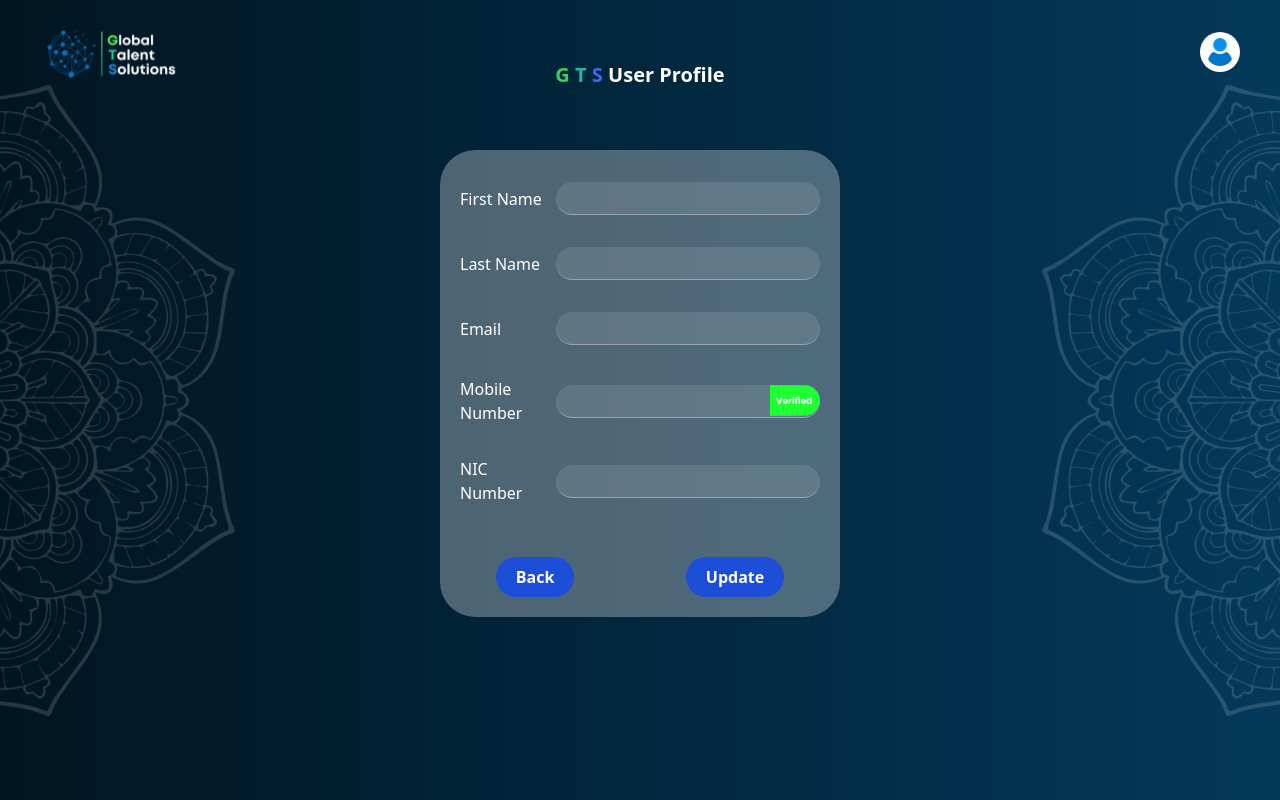
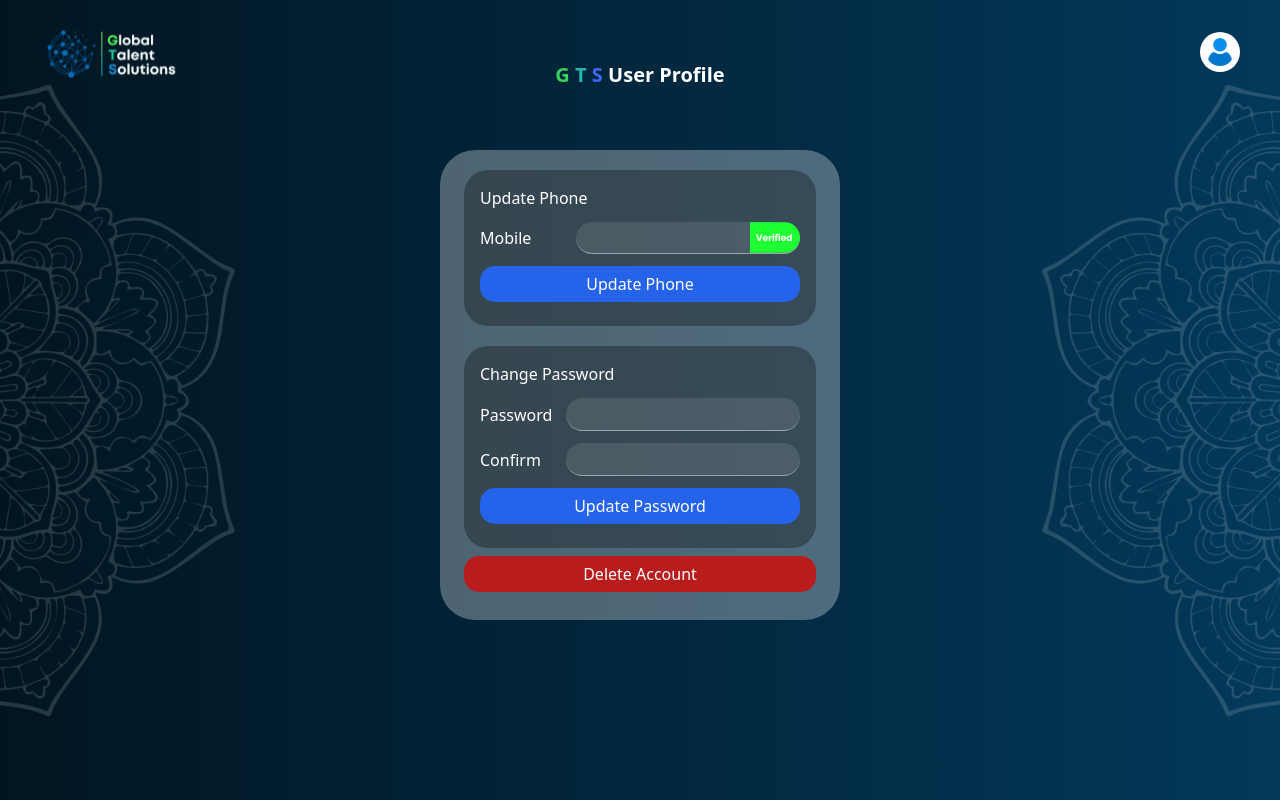
Before and after one commit to Jepsoft/gts, a Next.js app: page /edit-profile in a window 1280 px wide. Built offline with nearby package versions, Linux system fonts and the light colour scheme; no server answers; sample sign-in values are in the browser's storage.

Commit message:
deleteprofile

```diff
--- a/src/app/edit-profile/page.jsx
+++ b/src/app/edit-profile/page.jsx
@@ -11,30 +11,54 @@ import green_verify from "../icons/green_verify.svg";
 import { enqueueSnackbar } from "notistack";
 export default function Edit_profile() {
     const apiUrl = process.env.NEXT_PUBLIC_BASE_URL;
-    var token;
+    const [token, setToken] = useState();
     const [thephone, setthephone] = useState(null);
     const [user_login_done, set_login_done] = useState('visible');
     const [status, setstatus] = useState(green_verify);
     const [user_not_login, set_not_login_done] = useState('blur');
-    const [firstName, setFirstName] = useState("");
-    const [lastName, setLastName] = useState("");
     const [phone, setPhone] = useState("");
-    const [NIC, setNIC] = useState("");
+    const [Password, setPassword] = useState("");
+    const [ConfirmPassword, setConfirmPassword] = useState("");
     const [enableornot, setenabledornot] = useState();
-    const [Email, setEmail] = useState("");
     const [blurscreen, setBlurscreen] = useState('');
     const [hide_item, sethideitem] = useState('hidden');
     const [code, setCode] = useState('');
     const [stvf, setstatus_vf] = useState(false);
-    token = localStorage.getItem('gts_token');
-
+    const update_password = async () => {
+        if (Password == ConfirmPassword) {
+            if (Password.length < 8) {
+                enqueueSnackbar("Password must be at least 8 characters", { variant: 'error' });
+            } else {
+                try {
+                    const tokenUnlock = localStorage.getItem('gts_token');
+                    const response = await axios.post(`${apiUrl}/update_password`, {
+                        password: Password,
+                    }, {
+                        headers: {
+                            'Authorization': `Bearer ${tokenUnlock}`
+                        }
+                    });
+                    if (response.data.result = "success") {
+                        enqueueSnackbar("Password Update Successfully", { variant: 'success' });
+                        setTimeout(() => {
+                            window.location.href = '/profile';
+                        }, 2000);
+                    }
+                } catch (error) {
+                    enqueueSnackbar("Password Update Failed", { variant: 'error' });
+                }
+            }
+        } else {
+            enqueueSnackbar("Password not matched", { variant: 'error' });
+        }
+    }
     useEffect(() => {
         if (typeof window !== 'undefined') {
-            setthephone(localStorage.getItem("phone"));
+            setToken(localStorage.getItem('gts_token'));
             set_login_done(token ? "visible" : "hidden");
             set_not_login_done(token ? "hidden" : "visible");
         } else {
-            token = null;
+            setToken(null);
         }
     }, [token]);
     const handle_verify = async () => {
@@ -76,45 +100,24 @@ export default function Edit_profile() {
         }
     };
     useEffect(() => {
-        if (!token) {
+        if (!localStorage.getItem('gts_token')) {
             enqueueSnackbar("Please Login", { variant: 'error' });
             setTimeout(() => {
                 window.location.href = '/sign-in';
             }, 2000);
         } else {
-            const get_data = async () => {
-                try {
-                    const token_unlock = localStorage.getItem("gts_token");
-
-                    const response = await axios.post(
-                        `${apiUrl}/profile`,
-                        null,
-                        {
-                            headers: {
-                                'Authorization': `Bearer ${token_unlock}`
-                            }
-                        }
-                    );
-                    setFirstName(response.data.result.First_Name);
-                    setLastName(response.data.result.Last_Name);
-                    setPhone(response.data.result.Phone);
-                    setNIC(response.data.result.NIC);
-                    setEmail(response.data.result.Email);
-                    setstatus(response.data.result.Status);
-                    if (response.data.result.Status == 1) {
-                        setstatus(green_verify);
-                    } else {
-                        setstatus(red_verify);
-                    }
-                    localStorage.setItem("phone", response.data.result.Phone);
-
-                } catch (error) {
-                    console.error("Error fetching profile data:", error);
-                    enqueueSnackbar("Failed to fetch profile data", { variant: 'error' });
+            try {
+                if (typeof window !== 'undefined') {
+                    setPhone(localStorage.getItem("phone"));
+                    setthephone(localStorage.getItem("phone"));
+                    setNIC(localStorage.getItem("NIC"));
+                    setEmail(localStorage.getItem("Email"));
+                    setGender(localStorage.getItem("Gender"));
+                    set_login_done("visible");
+                    set_not_login_done("hidden");
                 }
-
-            };
-            get_data();
+            } catch (error) {
+            }
         }
     }, [token]);
     const verify_code = async (event) => {
@@ -149,11 +152,7 @@ export default function Edit_profile() {
                     const response = await axios.post(
                         `${apiUrl}/update_profile`,
                         {
-                            First_Name: firstName,
-                            Last_Name: lastName,
-                            email: Email,
                             Phone: phone,
-                            NIC_Number: NIC,
                         },
                         {
                             headers: {
@@ -161,12 +160,13 @@ export default function Edit_profile() {
                             }
                         }
                     );
-                    enqueueSnackbar(response.data.message, { variant: 'success' });
+                    localStorage.setItem("phone", phone);
+                    enqueueSnackbar("Update Success", { variant: 'success' });
                     setTimeout(() => {
-                        window.location.href = '/profile';
+                        window.location.href = './';
                     }, 2000);
                 } catch (error) {
-                    enqueueSnackbar("User Data Update Failed", { variant: 'error' });
+                    enqueueSnackbar("phone Update Failed", { variant: 'error' });
                 }
             };
 
@@ -176,6 +176,40 @@ export default function Edit_profile() {
         }
 
     }
+    const delete_account = async () => {
+        const token_unlock = localStorage.getItem("gts_token");
+        try {
+            const response = await axios.post(
+                `${apiUrl}/delete_account`,
+                {},
+                {
+                    headers: {
+                        'Authorization': `Bearer ${token_unlock}`
+                    }
+                }
+            );
+            if (response.data.result = "success") {
+
+                setTimeout(() => {
+                    enqueueSnackbar("Account Deleting...", { variant: 'success' });
+                localStorage.removeItem('gts_token');
+                localStorage.removeItem('phone');
+                localStorage.removeItem('firstName');
+                localStorage.removeItem('lastName');
+                localStorage.removeItem('NIC');
+                localStorage.removeItem('Email');
+                localStorage.removeItem('Gender');
+                }, 2000);
+                enqueueSnackbar("Account Deleted", { variant: 'success' });
+                setTimeout(() => {
+                    window.location.href = '../';
+                }, 2000);
+            }
+        } catch (error) {
+            enqueueSnackbar("Account Delete Failed", { variant: 'error' });
+        }
+    }
+
     return (
         <div>
             <div className={`${hide_item} z-10 flex justify-center items-center absolute left-0 right-0 top-0 bottom-0 h-full mt-auto mb-auto`}>
@@ -248,37 +282,62 @@ export default function Edit_profile() {
                             </div>
                         </div>
                     </nav>
-                    <div className="flex items-center justify-center">
-                        <div className=" text-black bg-white bg-opacity-30 min-w-[400px] max-w-[600px] rounded-[35px] ml-[10%] mr-[10%] specical_profile">
-                            <div className="ml-[5%] mr-[5%]">
-                                <div className="flex justify-between items-center mt-8 mb-8">
-                                    <h2 className="text-white w-1/4 text-left">First Name</h2>
-                                    <input type="text" className="bg-white bg-opacity-10 text-white ml-2 border-b border-gray-400 outline-none rounded-[20px] p-1 w-3/4" onChange={(e) => setFirstName(e.target.value)} value={firstName} />
-                                </div>
-                                <div className="flex justify-between items-center mt-8 mb-8">
-                                    <h2 className="text-white w-1/4 text-left">Last Name</h2>
-                                    <input type="text" className="bg-white bg-opacity-10 text-white ml-2 border-b border-gray-400 outline-none rounded-[20px] p-1 w-3/4" onChange={(e) => setLastName(e.target.value)} value={lastName} />
-                                </div>
-                                <div className="flex justify-between items-center mt-8 mb-8">
-                                    <h2 className="text-white w-1/4 text-left">Email</h2>
-                                    <input type="email" className="bg-white bg-opacity-10 text-white ml-2 border-b border-gray-400 outline-none rounded-[20px] p-1 w-3/4" onChange={(e) => setEmail(e.target.value)} value={Email} />
-                                </div>
-                                <div className="flex justify-between items-center mt-8 mb-8">
-                                    <h2 className="text-white w-1/4 text-left">Mobile Number</h2>
-                                    <div className="flex justify-end w-full ">
-                                        <Image src={status} unoptimized width={50} height={50} className="h-[55px] w-[50px]  absolute -mt-[12px]" onClick={handle_verify} />
-                                        <input type="tel" className="bg-white bg-opacity-10 text-white ml-2 border-b border-gray-400 outline-none rounded-[20px] p-1 w-11/12" onChange={phone_proccess} value={phone} />
+                    <div className="flex items-center justify-center h-full p-4 md:p-0">
+                        <div className="text-black bg-white bg-opacity-30 min-w-[90%] md:min-w-[400px]  md:max-w-[600px] rounded-[35px] mx-auto specical_profile">
+                            <div className="px-4 md:px-6 p-5">
+                                <div className=" bg-black bg-opacity-30 p-4 rounded-3xl mb-5">
+                                    <h2 className="text-white text-left w-full md:w-auto mb-2 md:mb-0">Update Phone</h2>
+                                    <div className="flex flex-col md:flex-row justify-between items-center mt-3 mb-3">
+
+                                        <h2 className="text-white text-left w-full md:w-auto mb-2 md:mb-0">Mobile</h2>
+                                        <div className="flex justify-end w-full">
+                                            <Image
+                                                src={status}
+                                                unoptimized
+                                                width={50}
+                                                height={50}
+                                                className="h-[55px] w-[50px] absolute -mt-[12px]"
+                                                onClick={handle_verify}
+                                            />
+                                            <input
+                                                type="tel"
+                                                className="bg-white bg-opacity-10 text-white ml-2 border-b border-gray-400 outline-none rounded-[20px] h-8 p-1 w-full md:w-10/12"
+                                                onChange={phone_proccess}
+                                                value={phone}
+                                            />
+                                        </div>
+                                    </div>
+                                    <div className="flex justify-between items-center mt-2 mb-2" onClick={() => handle_upadate()}>
+                                        <h2 className="text-white w-full bg-blue-600 p-1.5 rounded-[15px] text-center">Update Phone</h2>
                                     </div>
                                 </div>
-                                <div className="flex justify-between items-center mt-8 mb-8">
-                                    <h2 className="text-white w-1/4 text-left">NIC Number</h2>
-                                    <input type="text" className="bg-white bg-opacity-10 text-white ml-2 border-b border-gray-400 outline-none rounded-[20px] p-1 w-3/4" onChange={(e) => setNIC(e.target.value)} value={NIC} />
+                                <div className=" bg-black bg-opacity-30 p-4 rounded-3xl">
+                                    <h2 className="text-white text-left w-full md:w-auto mb-2 md:mb-0">Change Password</h2>
+                                    <div className="flex flex-col md:flex-row justify-between items-center mt-3 mb-3">
+                                        <h2 className="text-white w-full md:w-1/4 text-left mb-2 md:mb-0">Password</h2>
+                                        <input
+                                            type="password"
+                                            className="bg-white bg-opacity-10 text-white ml-2 border-b border-gray-400 outline-none rounded-[20px] p-1 w-full md:w-3/4"
+                                            onChange={(e) => setPassword(e.target.value)}
+                                            value={Password}
+                                        />
+                                    </div>
+                                    <div className="flex flex-col md:flex-row justify-between items-center mt-3 mb-3">
+                                        <h2 className="text-white w-full md:w-1/4 text-left mb-2 md:mb-0">Confirm</h2>
+                                        <input
+                                            type="password"
+                                            className="bg-white bg-opacity-10 text-white ml-2 border-b border-gray-400 outline-none rounded-[20px] p-1 w-full md:w-3/4"
+                                            onChange={(e) => setConfirmPassword(e.target.value)}
+                                            value={ConfirmPassword}
+                                        />
+                                    </div>
+                                    <div className="flex justify-between items-center mt-2 mb-2" onClick={() => update_password()}>
+                                        <h2 className="text-white w-full bg-blue-600 p-1.5 rounded-[15px] text-center">Update Password</h2>
+                                    </div>
                                 </div>
-                            </div>
-
-                            <div className=" flex justify-center ">
-                                <Link href={'/profile'} className=" font-bold text-white bg-blue-700 p-2 pl-5 pr-5 rounded-[20px] ml-auto mt-5 mb-5  mr-auto">Back</Link>
-                                <h1 className=" cursor-pointer font-bold text-white bg-blue-700 p-2 pl-5 pr-5 rounded-[20px] ml-auto mt-5 mb-5  mr-auto" onClick={handle_upadate}>Update</h1>
+                                <div className="flex justify-between items-center mt-2 mb-2" onClick={() => delete_account()}>
+                                    <h2 className="text-white w-full bg-red-700 p-1.5 rounded-[15px] text-center">Delete Account</h2>
+                                </div>
                             </div>
                         </div>
                     </div>
--- a/src/app/sign-in/page.jsx
+++ b/src/app/sign-in/page.jsx
@@ -24,7 +24,7 @@ export default function Sign_in() {
             enqueueSnackbar(response?.data?.message, { variant: 'success' })
             window.location.href = './';
         } catch (error) {
-            enqueueSnackbar(error?.response?.data?.message, { variant: 'error' })
+            enqueueSnackbar("invalid username or password", { variant: 'error' })
         }
     };
     return (
```
Also changed, not shown: src/app/page.jsx (+45 -0 lines), src/app/profile/page.jsx (+21 -40 lines), 20 other files (tests, documents, lock files or other folders).
